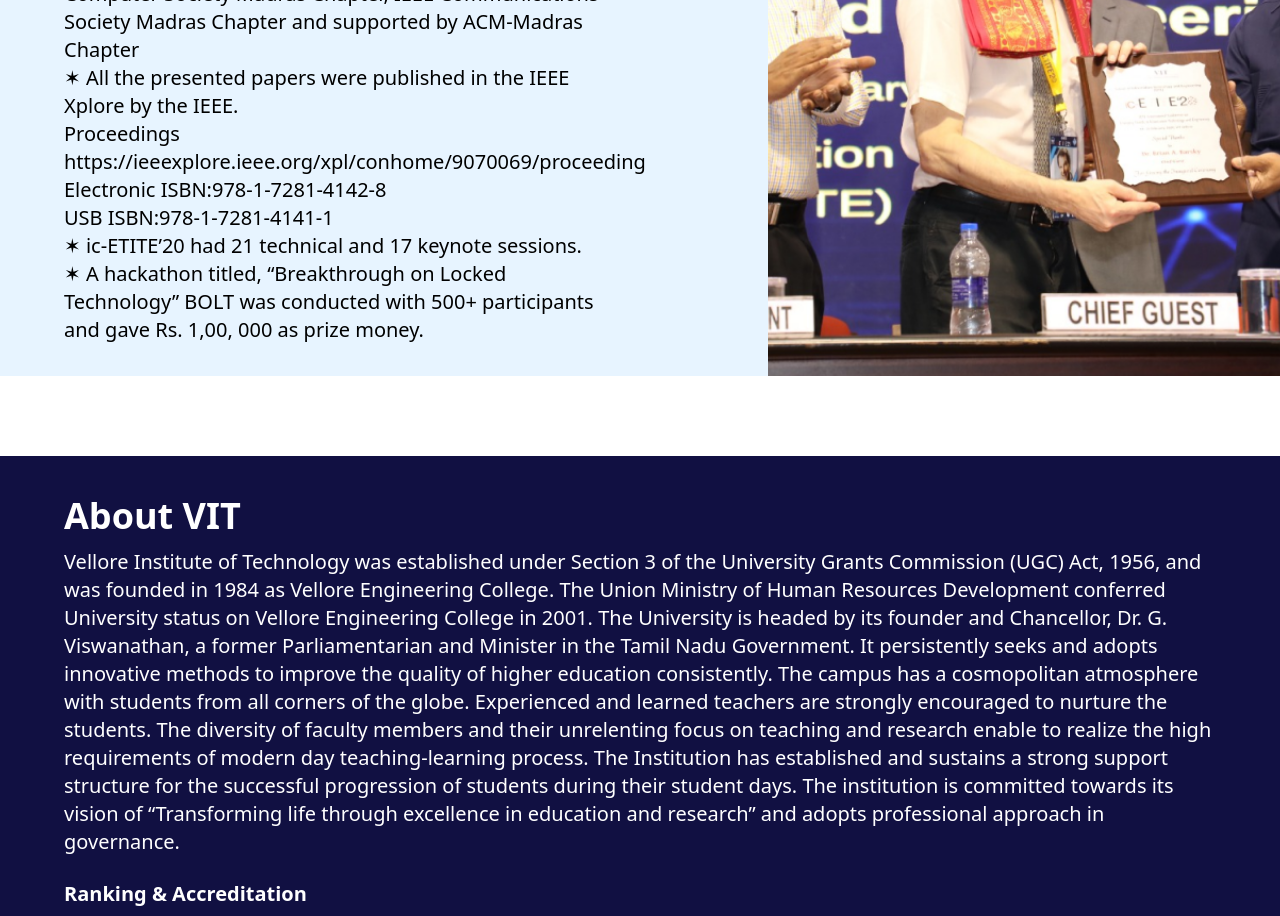
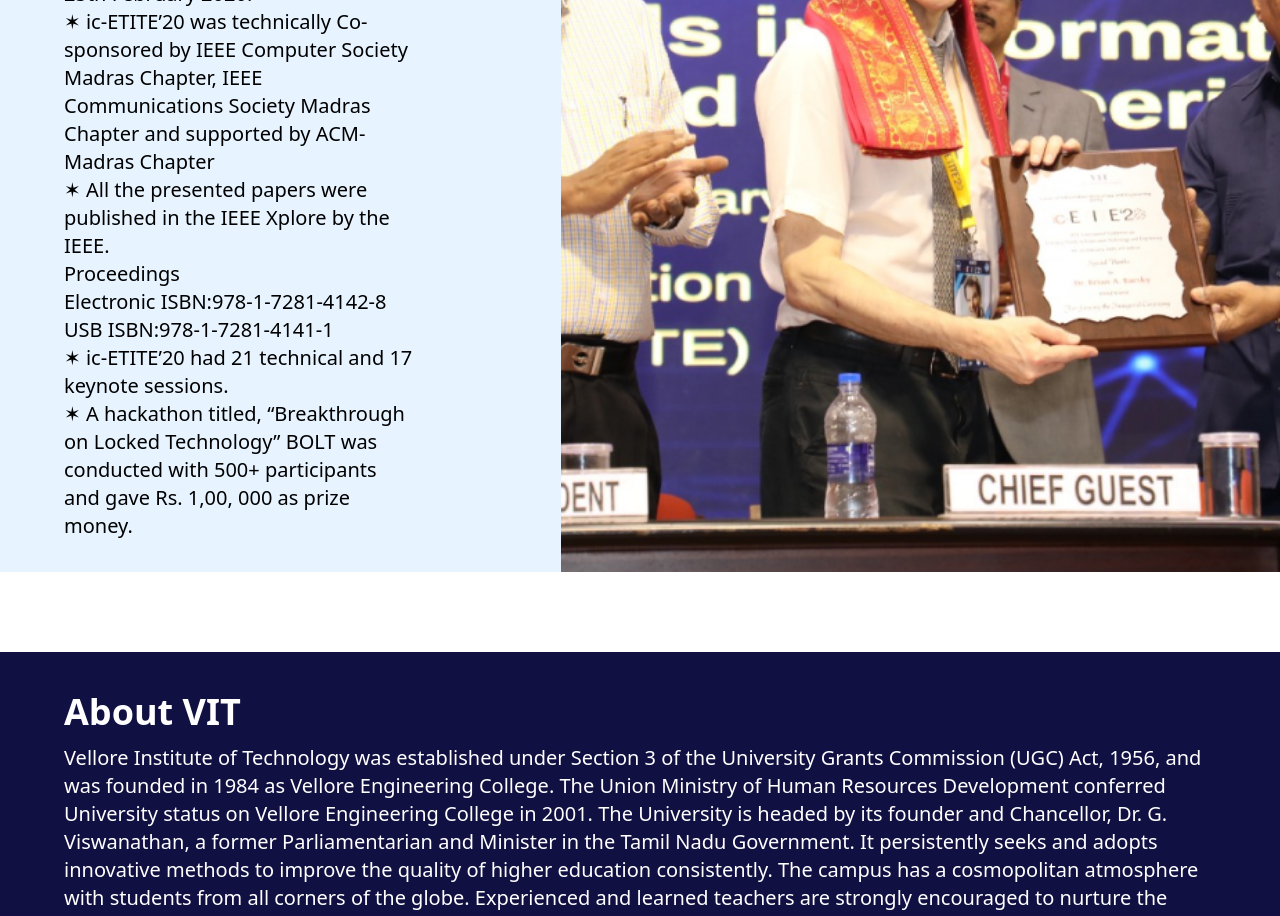
Before and after one commit to Shivd131/icetite-landing-deployed, a Next.js app: page / in a window 1280 px wide. Shown: the part 2960-3876 px from the top of the page. Built offline with nearby package versions, Linux system fonts and the light colour scheme.

Commit message:
fix: navlinks

```diff
--- a/src/pages/index.js
+++ b/src/pages/index.js
@@ -157,7 +157,6 @@ export default function Home() {
             </p>
             <p className="text-lg sm:text-xl mr-10">
               <span>Proceedings </span>
-              https://ieeexplore.ieee.org/xpl/conhome/9070069/proceeding
             </p>
             <p className="text-lg sm:text-xl">
               Electronic ISBN:978-1-7281-4142-8
```
